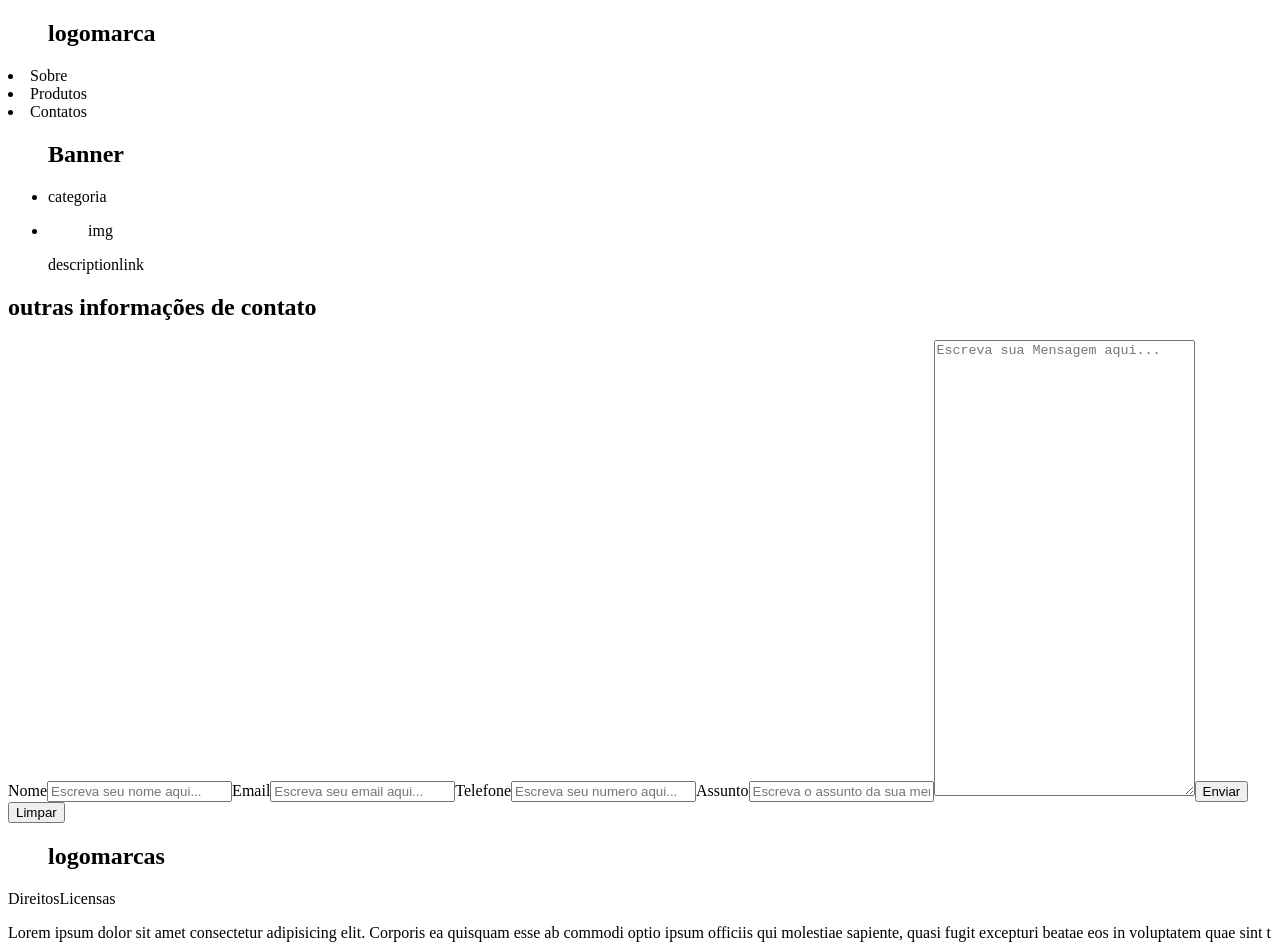
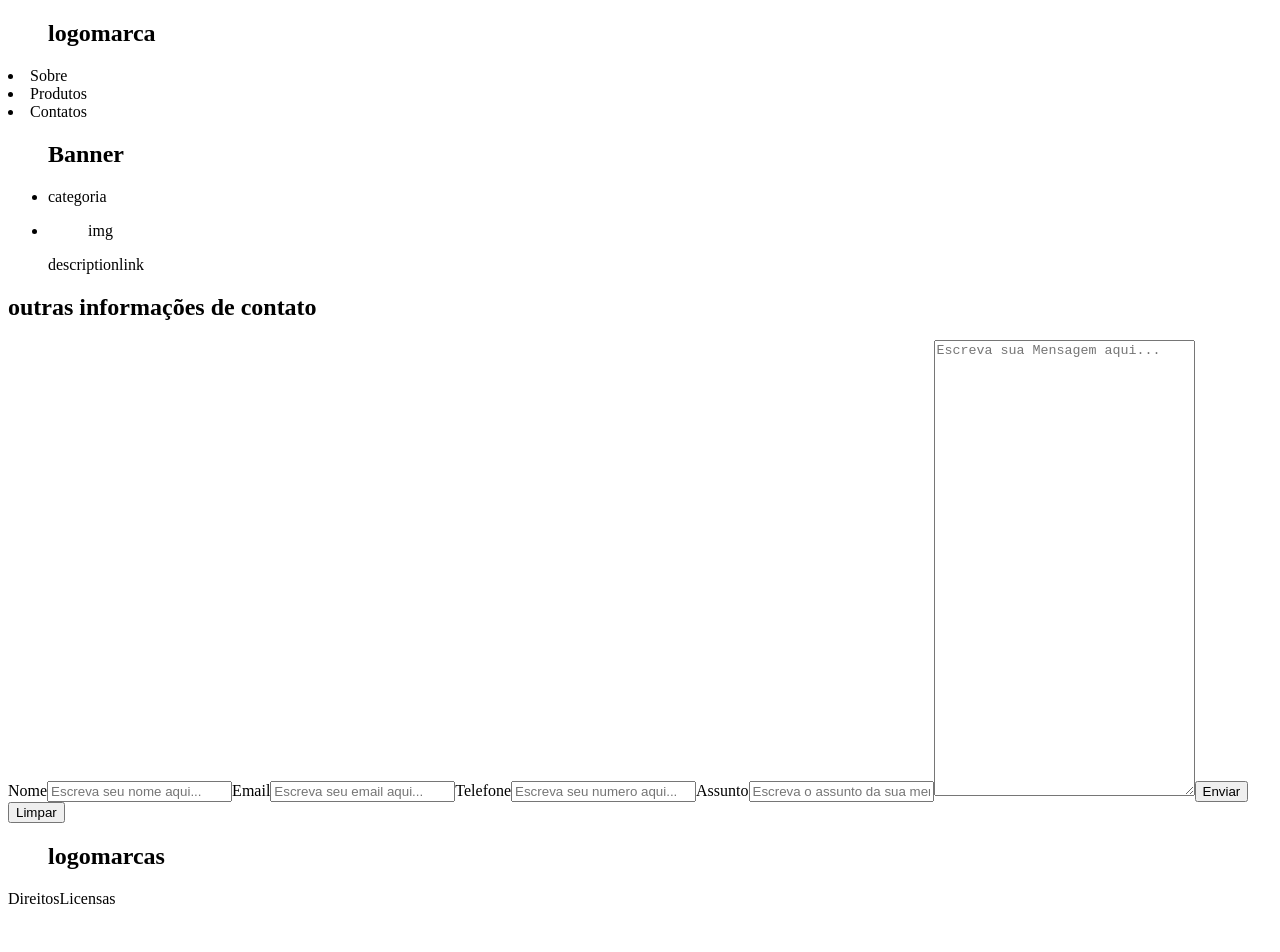
Before and after one commit to Cursos-Renda/CursosRendaOnline, a React (Vite) app: page / in a window 1280 px wide. Shown: the top 952 px of the page. After the commit the page ends 916 px from the top, so only its background shows below. Built offline with nearby package versions, Linux system fonts and the light colour scheme.

Commit message:
git action test

```diff
--- a/src/App.tsx
+++ b/src/App.tsx
@@ -5,7 +5,6 @@ export function App() {
   return (
     <>
      <HomePage/>
-     <p>Lorem ipsum dolor sit amet consectetur adipisicing elit. Corporis ea quisquam esse ab commodi optio ipsum officiis qui molestiae sapiente, quasi fugit excepturi beatae eos in voluptatem quae sint t</p>
     </>
   )
 }
```
